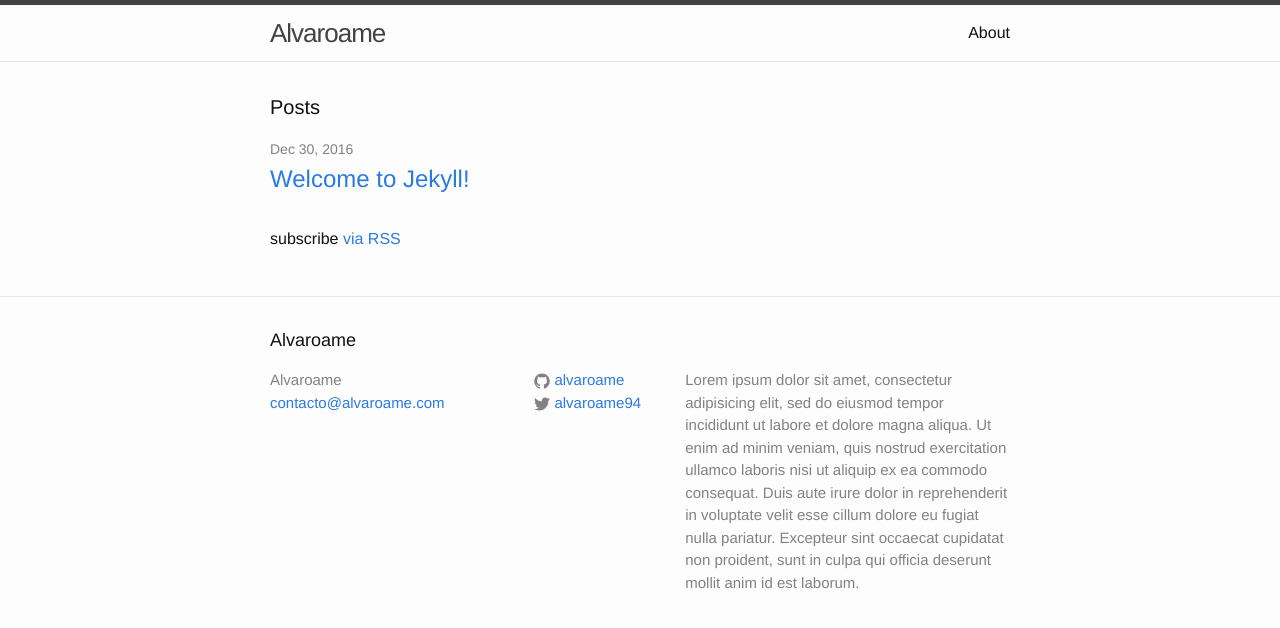
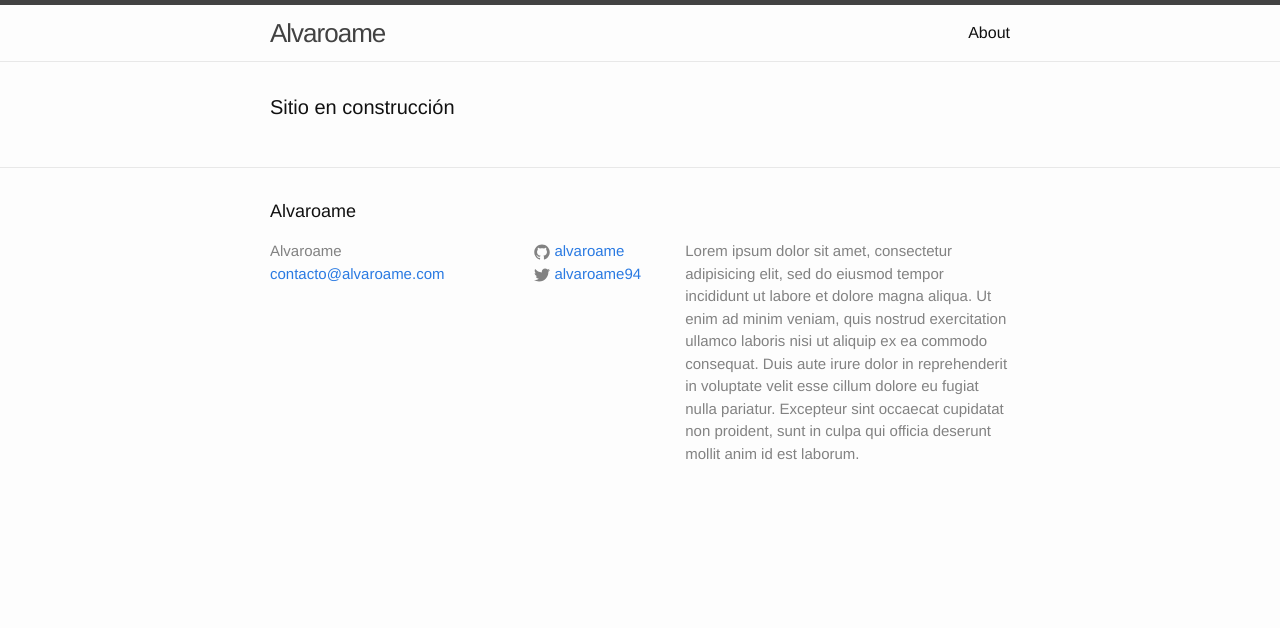
Before and after one commit to alvaroame/test, a Jekyll site: the page built from index.html, in a window 1280 px wide. Shown: the top 628 px of the page. Built offline with Jekyll 4.4.1, drawn with Linux system fonts in a browser that asks for light colours.

Commit message:
Update index.html

```diff
--- a/index.html
+++ b/index.html
@@ -4,20 +4,6 @@
 
 <div class="home">
 
-  <h1 class="page-heading">Posts</h1>
-
-  <ul class="post-list">
-    {% for post in site.posts %}
-      <li>
-        <span class="post-meta">{{ post.date | date: "%b %-d, %Y" }}</span>
-
-        <h2>
-          <a class="post-link" href="{{ post.url | prepend: site.baseurl }}">{{ post.title }}</a>
-        </h2>
-      </li>
-    {% endfor %}
-  </ul>
-
-  <p class="rss-subscribe">subscribe <a href="{{ "/feed.xml" | prepend: site.baseurl }}">via RSS</a></p>
+  <h1 class="page-heading">Sitio en construcción</h1>
 
 </div>
```
